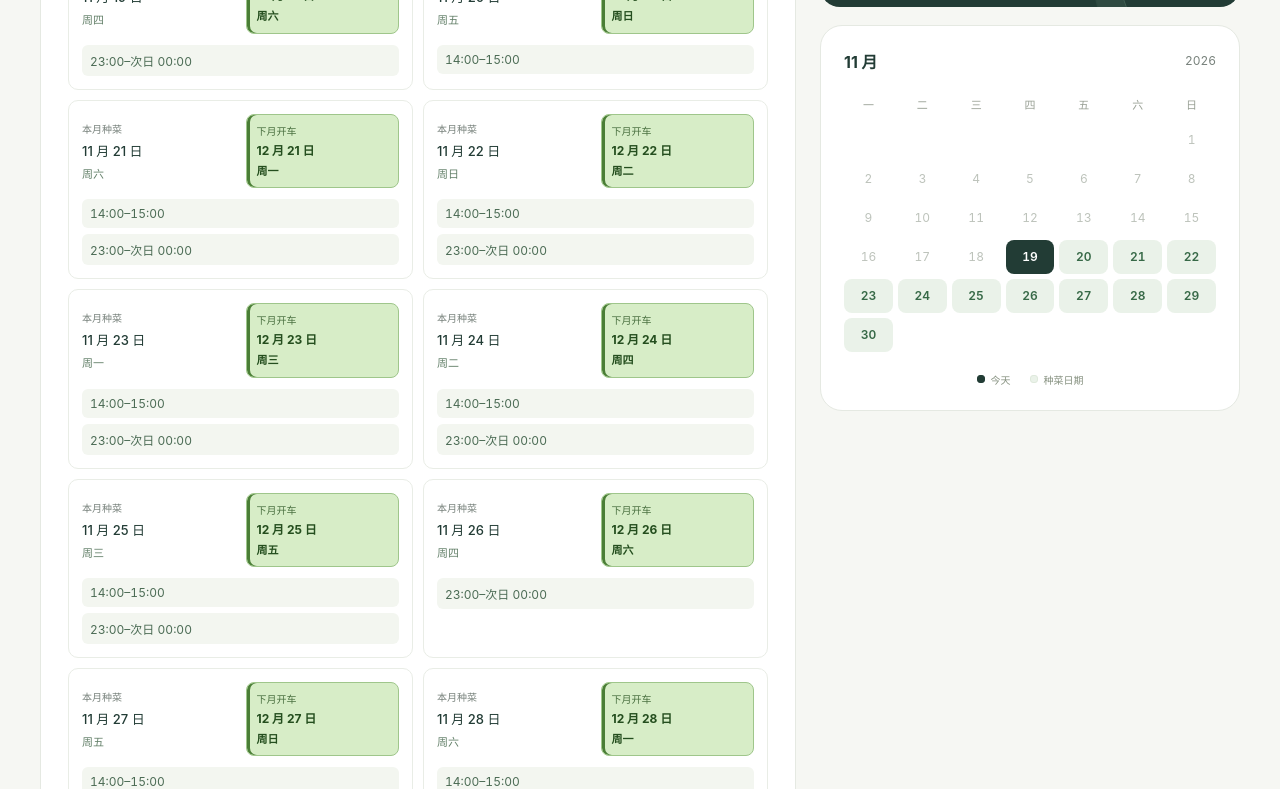
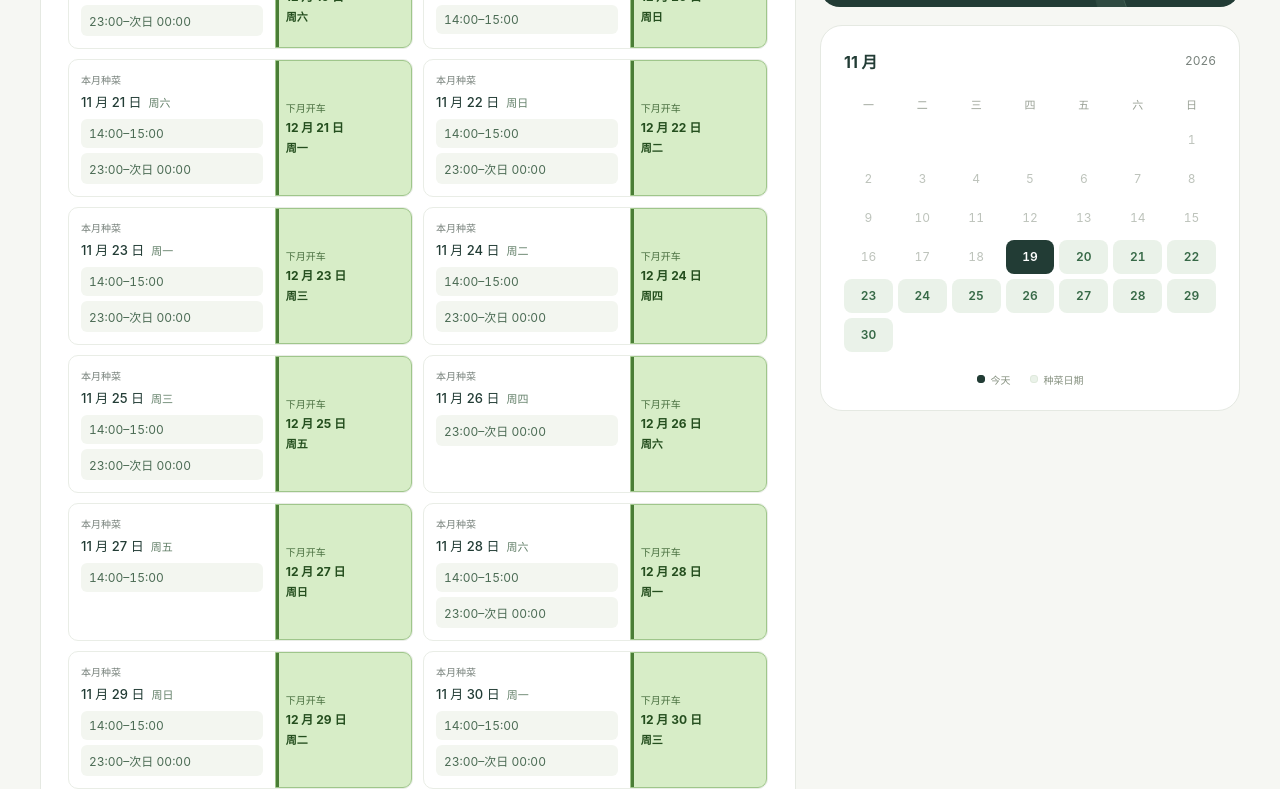
Before and after one commit to auren-eclore/remaining-workdays, a plain HTML site: page index.html in a window 1280 px wide. Shown: the part 440-1229 px from the top of the page. Drawn offline with Linux system fonts and the light colour scheme.

Commit message:
Group planting times with this month and stretch the driving date panel

```diff
--- a/index.html
+++ b/index.html
@@ -37,18 +37,25 @@
     .download { display: grid; place-items: center; background: white; color: #65796b; width: 34px; height: 34px; border: 1px solid var(--line); border-radius: 9px; }
     .download:hover:not(:disabled) { background: var(--soft); }
     .dates { list-style: none; margin: 0; padding: 0; display: grid; grid-template-columns: repeat(2, minmax(0, 1fr)); gap: 10px; }
-    .date-row { display: flex; flex-direction: column; min-width: 0; border: 1px solid #e9ede6; border-radius: 10px; padding: 13px; gap: 11px; }
-    .date-header { display: grid; grid-template-columns: minmax(0, 1fr) minmax(0, 1fr); align-items: center; width: 100%; gap: 10px; }
-    .date-current { display: grid; gap: 5px; }
+    .date-row {
+      display: grid;
+      grid-template-columns: minmax(0, 3fr) minmax(0, 2fr);
+      align-items: stretch;
+      min-width: 0;
+      border: 1px solid #e9ede6;
+      border-radius: 10px;
+    }
+    .date-current { display: grid; align-content: start; gap: 5px; min-width: 0; padding: 12px; }
+    .planting-date { display: flex; flex-wrap: wrap; align-items: baseline; gap: 3px 7px; }
     .date-current .weekday { margin-left: 0; }
-    .next-month { display: grid; gap: 4px; padding: 8px 10px; border: 1px solid #9fc68b; border-radius: 8px; background: #d7edc7; box-shadow: inset 3px 0 0 #4a7e36; }
+    .next-month { display: grid; align-content: center; gap: 4px; padding: 10px; border: 1px solid #9fc68b; border-radius: 0 9px 9px 0; background: #d7edc7; box-shadow: inset 3px 0 0 #4a7e36; }
     .date-caption { font-size: 10px; color: var(--muted); }
     .next-month-caption { font-size: 10px; color: #4a7040; }
     .next-month-date, .next-month-weekday { color: #244e1e; font-weight: 700; }
     .next-month-date { font-size: 12px; line-height: 1.5; }
     .next-month-weekday { font-size: 11px; line-height: 1.4; }
-    .time-slots { display: grid; width: 100%; gap: 6px; }
-    .time-slot { display: flex; align-items: center; flex-wrap: wrap; gap: 6px; background: #f3f6f0; border-radius: 6px; padding: 7px 8px; color: #4b6b54; font-size: 12px; font-variant-numeric: tabular-nums; white-space: nowrap; }
+    .time-slots { display: grid; grid-template-columns: minmax(0, 1fr); gap: 5px; margin-top: 3px; }
+    .time-slot { display: flex; align-items: center; flex-wrap: wrap; gap: 6px; background: #f3f6f0; border-radius: 6px; padding: 7px 8px; color: #4b6b54; font-size: 12px; font-variant-numeric: tabular-nums; }
     .time-slot.is-active { background: #fff0cc; color: #704405; box-shadow: inset 0 0 0 1px #dca943; font-weight: 650; }
     .time-slot-status { background: #825009; color: #fff; border-radius: 4px; padding: 2px 5px; font-size: 10px; line-height: 1.5; }
     .date-label { font-size: 13px; font-weight: 550; white-space: nowrap; }
@@ -86,11 +93,10 @@
     @media (min-width: 1200px) { .layout { grid-template-columns: minmax(0, 1fr) 420px; } }
     @media (min-width: 1440px) { .dates { grid-template-columns: repeat(3, minmax(0, 1fr)); } .date-row:last-child:nth-child(odd) { grid-column: auto; } }
     @media (max-width: 900px) { .shell { padding: 0 25px; } .layout { grid-template-columns: minmax(0, 1.15fr) minmax(0, 1fr); gap: 18px; } .list-card { padding: 23px; } .dates { grid-template-columns: 1fr; } .date-row { min-height: 46px; } }
-    @media (max-width: 640px) { .shell { padding: 0 20px; } .topbar { min-height: 78px; } .today { font-size: 11px; gap: 6px; } .brand { font-size: 15px; gap: 8px; } .brand-mark { width: 30px; height: 30px; } main { padding-top: 32px; } .intro { align-items: flex-start; margin-bottom: 26px; gap: 14px; } h1 { font-size: 26px; letter-spacing: -.5px; } .eyebrow { font-size: 11px; } .range { font-size: 12px; } .layout { grid-template-columns: 1fr; } .aside { grid-row: 1; grid-template-columns: 1fr; } .summary { display: flex; align-items: center; justify-content: space-between; padding: 17px 22px; } .count-line { margin: 0; gap: 9px; } .count { font-size: 45px; line-height: 1; letter-spacing: -2px; } .summary::after { top: -25px; right: 55px; } .calendar-card { display: none; } .list-card { min-height: 0; padding: 22px 19px; } .dates { grid-template-columns: repeat(2, minmax(0, 1fr)); gap: 8px; } .date-row { padding: 12px 9px; gap: 7px; min-height: 54px; } .date-index { display: none; } .date-label { font-size: 12px; } .weekday { font-size: 10px; } footer { padding-top: 22px; font-size: 10px; } }
+    @media (max-width: 640px) { .shell { padding: 0 20px; } .topbar { min-height: 78px; } .today { font-size: 11px; gap: 6px; } .brand { font-size: 15px; gap: 8px; } .brand-mark { width: 30px; height: 30px; } main { padding-top: 32px; } .intro { align-items: flex-start; margin-bottom: 26px; gap: 14px; } h1 { font-size: 26px; letter-spacing: -.5px; } .eyebrow { font-size: 11px; } .range { font-size: 12px; } .layout { grid-template-columns: 1fr; } .aside { grid-row: 1; grid-template-columns: 1fr; } .summary { display: flex; align-items: center; justify-content: space-between; padding: 17px 22px; } .count-line { margin: 0; gap: 9px; } .count { font-size: 45px; line-height: 1; letter-spacing: -2px; } .summary::after { top: -25px; right: 55px; } .calendar-card { display: none; } .list-card { min-height: 0; padding: 22px 19px; } .dates { grid-template-columns: repeat(2, minmax(0, 1fr)); gap: 8px; } .date-current { padding: 10px; } .date-index { display: none; } .date-label { font-size: 12px; } .weekday { font-size: 10px; } footer { padding-top: 22px; font-size: 10px; } }
     @media (max-width: 350px) { .dates { grid-template-columns: 1fr; } .today-dot { display: none; } }
-    @media (max-width: 640px) { .time-slot { padding: 7px 5px; font-size: 11px; } .date-header { gap: 7px; } }
-    @media (max-width: 640px) { .dates { grid-template-columns: 1fr; } .time-slots { grid-template-columns: repeat(2, minmax(0, 1fr)); } }
-    @media (max-width: 350px) { .time-slots { grid-template-columns: 1fr; } }
+    @media (max-width: 640px) { .time-slot { padding: 7px 5px; font-size: 11px; } }
+    @media (max-width: 640px) { .dates { grid-template-columns: 1fr; } }
     @media (prefers-reduced-motion: reduce) { *, *::before, *::after { transition: none !important; } }
   </style>
 </head>
@@ -202,7 +208,12 @@
           const date = document.createElement('time'); date.className = 'date-label'; date.dateTime = item.iso; date.textContent = `${month} 月 ${item.day} 日`;
           const weekday = document.createElement('span'); weekday.className = 'weekday'; weekday.textContent = item.weekdayLabel;
           const currentCaption = document.createElement('span'); currentCaption.className = 'date-caption'; currentCaption.textContent = '本月种菜';
-          const currentDate = document.createElement('div'); currentDate.className = 'date-current'; currentDate.append(currentCaption, date, weekday);
+          const plantingDate = document.createElement('div');
+          plantingDate.className = 'planting-date';
+          plantingDate.append(date, weekday);
+          const currentDate = document.createElement('div');
+          currentDate.className = 'date-current';
+          currentDate.append(currentCaption, plantingDate);
           const corresponding = document.createElement('div'); corresponding.className = 'next-month';
           const caption = document.createElement('span'); caption.className = 'next-month-caption'; caption.textContent = '下月开车';
           const nextDate = document.createElement(item.nextMonth ? 'time' : 'span'); nextDate.className = 'next-month-date';
@@ -214,7 +225,6 @@
           if (item.nextMonth) {
             const nextWeekday = document.createElement('span'); nextWeekday.className = 'next-month-weekday'; nextWeekday.textContent = item.nextMonth.weekdayLabel; corresponding.append(nextWeekday);
           }
-          const header = document.createElement('div'); header.className = 'date-header'; header.append(currentDate, corresponding);
           const slots = document.createElement('div'); slots.className = 'time-slots';
           for (const text of item.slots) {
             const active = item.iso === iso && text === Workdays.timeSlots[activeSlotIndex];
@@ -226,7 +236,8 @@
             }
             slots.append(slot);
           }
-          li.append(header, slots);
+          currentDate.append(slots);
+          li.append(currentDate, corresponding);
           return li;
         }));
         $('empty').hidden = workdays.length > 0;
```
